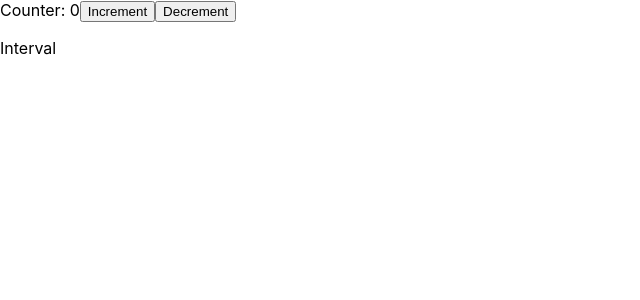
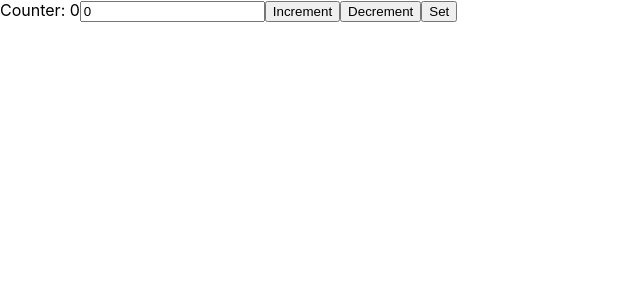
Before and after one commit to lopez-tomas/learning-react, a React (Create React App) app in the folder functional-components/: page / in a window 1280 px wide. Shown: the top 300 px of the page, without its empty margins (0-640 px from the left). Built offline with nearby package versions, Linux system fonts and the light colour scheme.

Commit message:
feat: useReducer() learned.

```diff
--- a/functional-components/src/App.js
+++ b/functional-components/src/App.js
@@ -1,60 +1,36 @@
-import { Component, useState, useEffect } from 'react'
+import { useReducer, useState } from 'react'
 
-const useCounter = (initial) => {
-	const [counter, set_counter] = useState(initial)
+// const state = { counter: 0 }
+// action = { type: string, payload: any }
+const initial = { counter: 0 }
 
-	const increment = () => {
-	  set_counter(counter + 1)
-	}
-
-	const decrement = () => {
-		if (counter !== 0) {
-	  	set_counter(counter - 1)
-		}
-	}
-
-	return [counter, increment, decrement]
-}
-
-//const Interval = ({ counter }) => {
-	//useEffect(() => {
-		//const i = setInterval(() => console.log(counter), 1000)
-		//return () => clearInterval(i)
-	//}, [counter])
-
-	//return (
-		//<p>Interval</p>
-	//)
-//}
-
-class Interval extends Component {
-	interval = ''
-	componentDidMount() {
-		this.interval = setInterval(() => console.log(this.props.counter), 1000)
-	}
-	componentWillUnmount() {
-		clearInterval(this.interval)
-	}
-
-	render() {
-		return (
-			<p>Interval</p>
-		)
+const reducer = (state, action) => {
+	switch(action.type) {
+		case 'increment':
+			return { counter: state.counter + 1 }
+		case 'decrement':
+			if (state.counter !== 0) {
+				return { counter: state.counter - 1 }
+			}
+			return state
+		case 'set':
+			return { counter: action.payload }
+		default:
+			return state
 	}
 }
 
 const App = () => {
-	const [counter, increment, decrement] = useCounter(0)
-	useEffect(() => {
-		document.title = counter
-	}, [counter])
+	const [state, dispatch] = useReducer(reducer, initial)
+	const [value, set_value] = useState(0)
 
 	return (
 		<div>
-			Counter: {counter}
-			<button onClick={increment}>Increment</button>
-			<button onClick={decrement}>Decrement</button>
-			<Interval counter={counter}/>
+			Counter: {state.counter}
+			<input value={value} onChange={e => set_value(Number(e.target.value))}/>
+			<button onClick={() => dispatch({ type: 'increment' })}>Increment</button>
+			<button onClick={() => dispatch({ type: 'decrement' })}>Decrement</button>
+			<button onClick={() => dispatch({ type: 'set', payload: value })}>Set</button>
 		</div>
 	)
 }
```
